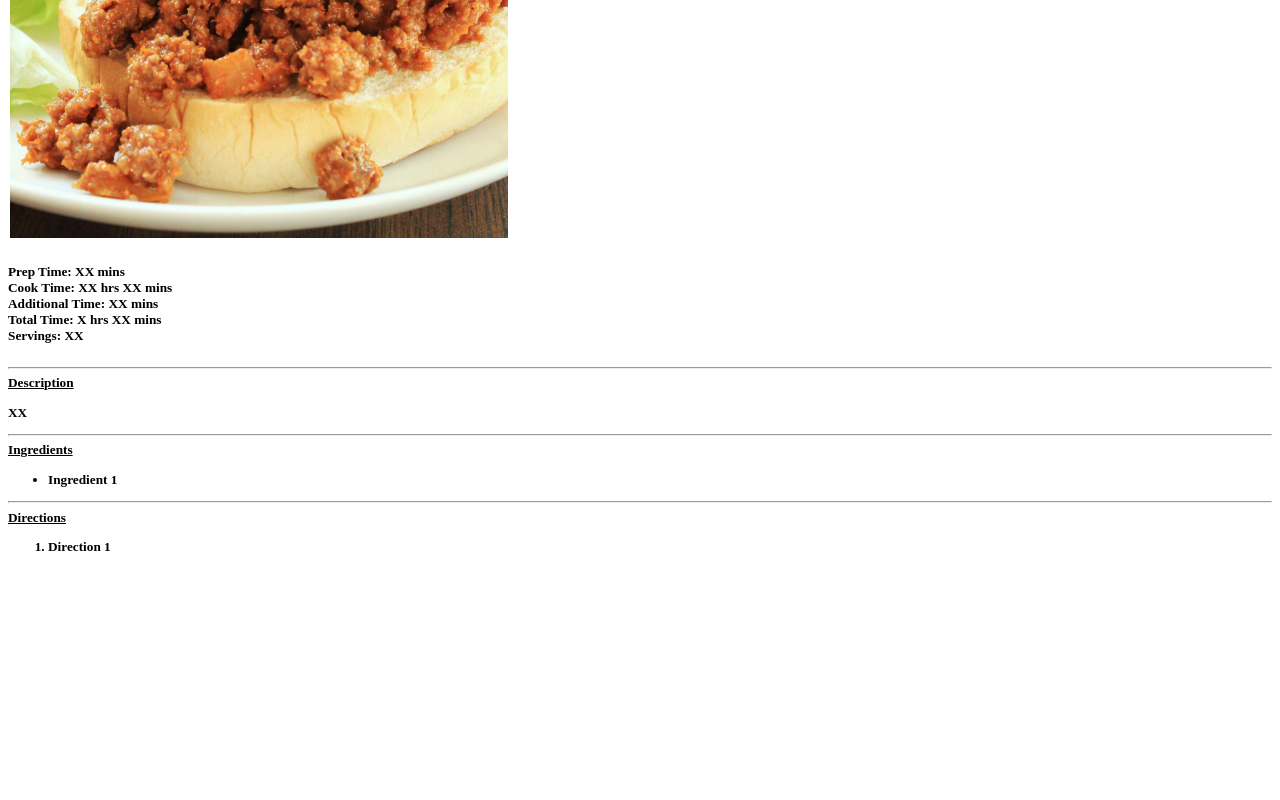
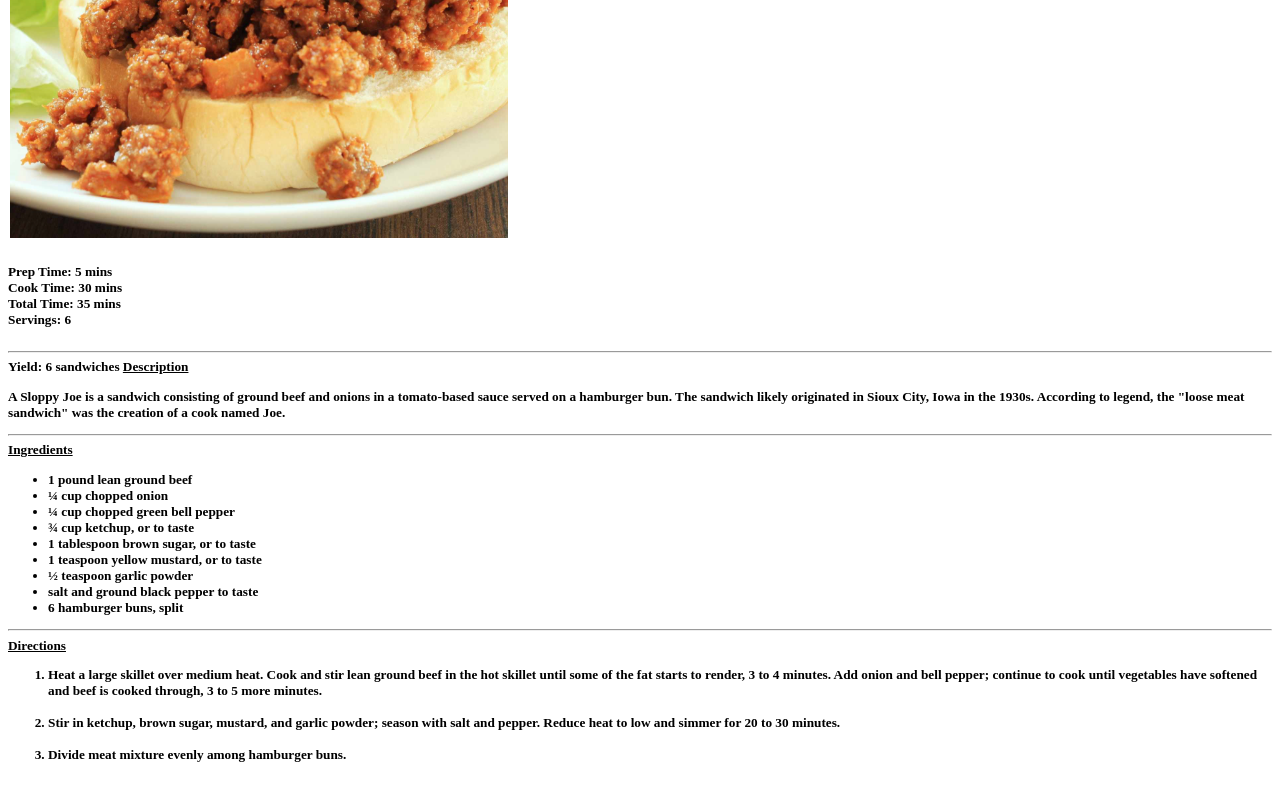
Before and after one commit to limweiyau/odin-recipes, a plain HTML site: page recipes/sloppy-joes.html in a window 1280 px wide. Shown: the part 378-1178 px from the top of the page. Before the commit the page ends 971 px from the top, so only its background shows below. Drawn offline with Linux system fonts and the light colour scheme.

Commit message:
Update recipe page with description, ingredients and instructions

```diff
--- a/recipes/sloppy-joes.html
+++ b/recipes/sloppy-joes.html
@@ -11,21 +11,31 @@
     <a href="../index.html">Home</a><hr>
     <img src="../images/sloppy-joes.png" width="500"height="500"></picture><br>
     <h5>
-        Prep Time: XX mins <br>
-        Cook Time: XX hrs XX mins <br>
-        Additional Time: XX mins <br>
-        Total Time: X hrs XX mins <br>
-        Servings: XX <br><br><hr>
+        Prep Time: 5 mins <br>
+        Cook Time: 30 mins <br>
+        Total Time: 35 mins <br>
+        Servings: 6 <br><br><hr>
+        Yield: 6 sandwiches
         <u> Description </u>
-        <p> XX </p> <hr>
+        <p> A Sloppy Joe is a sandwich consisting of ground beef and onions in a tomato-based sauce served on a hamburger bun. The sandwich likely originated in Sioux City, Iowa in the 1930s. According to legend, the "loose meat sandwich" was the creation of a cook named Joe. </p> <hr>
         <u> Ingredients </u>
         <ul>
-            <li> Ingredient 1 </li>
+            <li> 1 pound lean ground beef </li>
+            <li> ¼ cup chopped onion </li>
+            <li> ¼ cup chopped green bell pepper </li>
+            <li> ¾ cup ketchup, or to taste </li>
+            <li> 1 tablespoon brown sugar, or to taste </li>
+            <li> 1 teaspoon yellow mustard, or to taste </li>
+            <li> ½ teaspoon garlic powder </li>
+            <li> salt and ground black pepper to taste </li>
+            <li> 6 hamburger buns, split </li>
         </ul>
         <hr>
         <u> Directions </u>
         <ol>
-            <li> Direction 1 </li> <br>
+            <li> Heat a large skillet over medium heat. Cook and stir lean ground beef in the hot skillet until some of the fat starts to render, 3 to 4 minutes. Add onion and bell pepper; continue to cook until vegetables have softened and beef is cooked through, 3 to 5 more minutes. </li> <br>
+            <li> Stir in ketchup, brown sugar, mustard, and garlic powder; season with salt and pepper. Reduce heat to low and simmer for 20 to 30 minutes. </li> <br>
+            <li> Divide meat mixture evenly among hamburger buns. </li> <br>
         </ol>
     </h5>
 </body>
```
